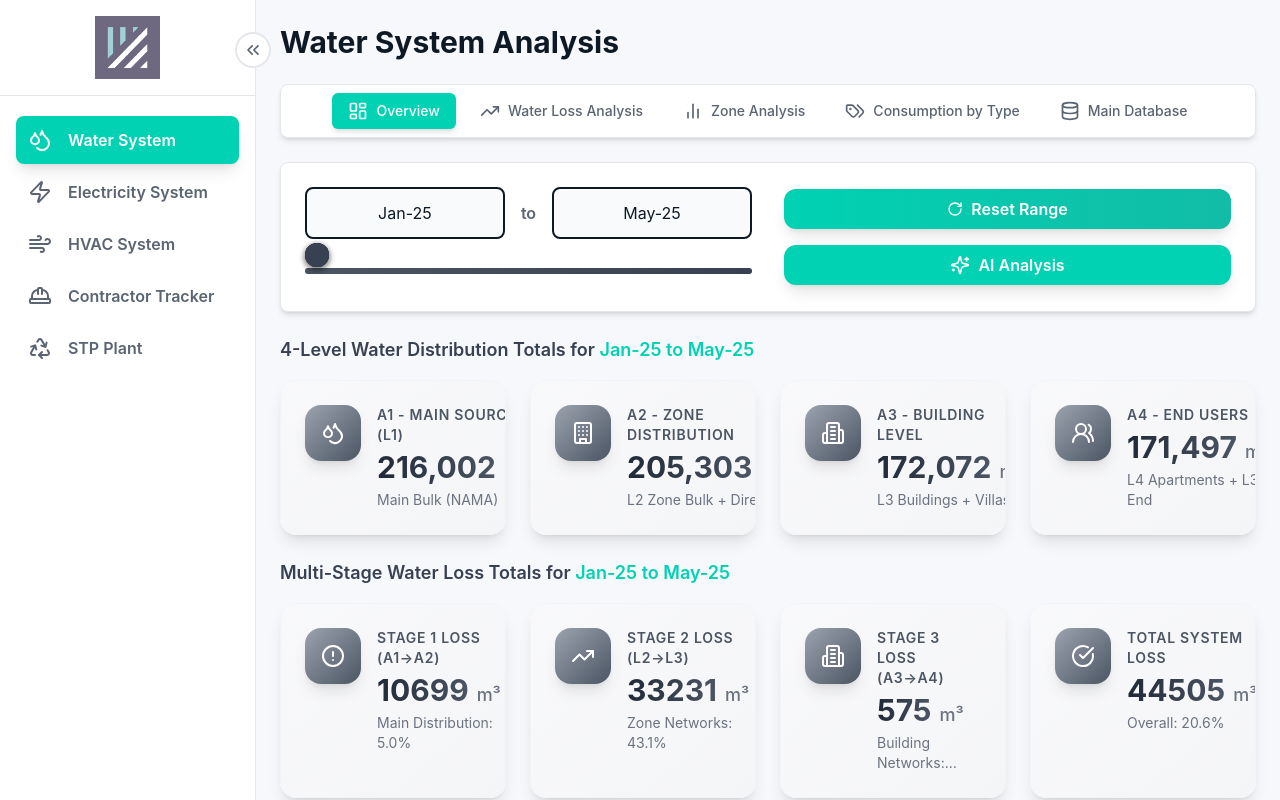
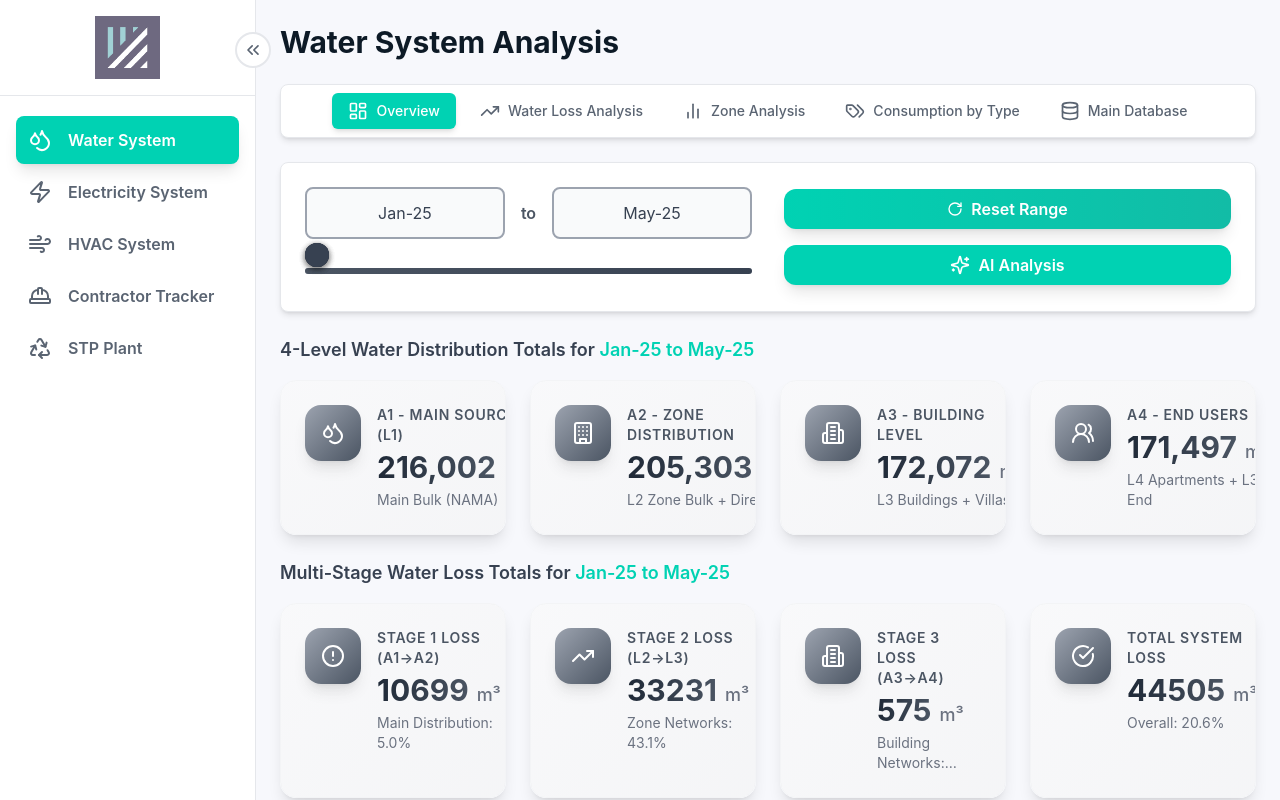
Before and after one commit to ARahim900/mbr, a React (Vite) app: page / in a window 1280 px wide. Built offline with nearby package versions, Linux system fonts and the light colour scheme; a web font is replaced by a local one.

Commit message:
Update MonthRangeSlider to use only gray colors, remove accent color references

```diff
--- a/components/ui/MonthRangeSlider.tsx
+++ b/components/ui/MonthRangeSlider.tsx
@@ -33,15 +33,15 @@ const MonthRangeSlider: React.FC<MonthRangeSliderProps> = ({ months, value, onCh
   return (
     <div>
       <div className="flex items-center justify-between gap-4 mb-4">
-        <input type="text" readOnly value={value.start} className="w-full text-center p-3 border-2 border-primary-dark rounded-lg bg-gray-50 dark:bg-gray-700 text-primary dark:text-gray-200" />
-        <span className="text-secondary dark:text-gray-400 font-semibold">to</span>
-        <input type="text" readOnly value={value.end} className="w-full text-center p-3 border-2 border-primary-dark rounded-lg bg-gray-50 dark:bg-gray-700 text-primary dark:text-gray-200" />
+        <input type="text" readOnly value={value.start} className="w-full text-center p-3 border-2 border-gray-400 rounded-lg bg-gray-50 dark:bg-gray-700 text-gray-700 dark:text-gray-200" />
+        <span className="text-gray-600 dark:text-gray-400 font-semibold">to</span>
+        <input type="text" readOnly value={value.end} className="w-full text-center p-3 border-2 border-gray-400 rounded-lg bg-gray-50 dark:bg-gray-700 text-gray-700 dark:text-gray-200" />
       </div>
 
       <div className="relative h-8 flex items-center">
         <div className="absolute top-0 bottom-0 left-0 right-0 h-1.5 my-auto bg-gray-300 dark:bg-gray-600 rounded-full"></div>
         <div
-            className="absolute top-0 bottom-0 h-1.5 my-auto bg-gradient-to-r from-gray-600 to-gray-700 dark:bg-gradient-to-r dark:from-gray-500 dark:to-gray-600 rounded-full"
+            className="absolute top-0 bottom-0 h-1.5 my-auto bg-gradient-to-r from-gray-600 to-gray-700 rounded-full"
             style={{ left: `${leftPercent}%`, right: `${100 - rightPercent}%` }}
         />
         <input
```
